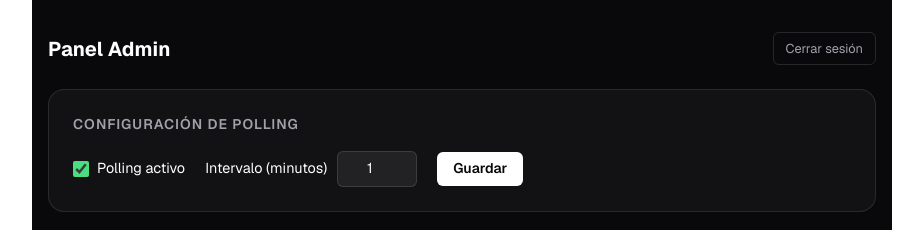
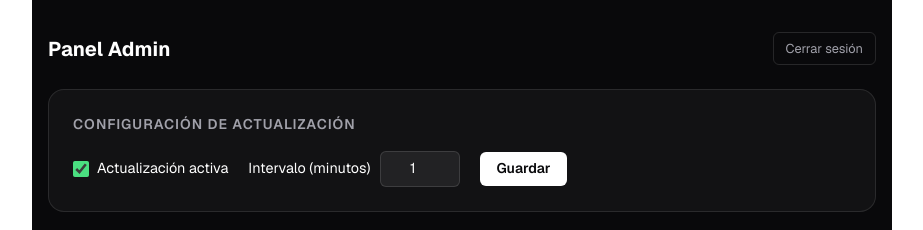
Before and after one commit to andres-mingarro/colordeldolar, a Next.js app: page /admin in a window 1280 px wide. Shown: the top 230 px of the page, without its empty margins (178-1101 px from the left). Built offline with nearby package versions, Linux system fonts and the light colour scheme; no server answers; the database is empty.

Commit message:
refactor: reemplazar texto 'polling' por 'actualización' en UI
Co-Authored-By: Claude Sonnet 4.6 <noreply@anthropic.com>

```diff
--- a/src/app/admin/AdminDashboard.tsx
+++ b/src/app/admin/AdminDashboard.tsx
@@ -54,9 +54,9 @@ export default function AdminDashboard({ cotizaciones, pollingActivo, pollingInt
         <button onClick={logout} className={styles.logoutBtn}>Cerrar sesión</button>
       </header>
 
-      {/* ── Configuración de polling ── */}
+      {/* ── Configuración de actualización ── */}
       <section className={styles.card}>
-        <h2 className={styles.cardTitle}>Configuración de polling</h2>
+        <h2 className={styles.cardTitle}>Configuración de actualización</h2>
         <form onSubmit={guardarConfig} className={styles.configForm}>
           <label className={styles.checkboxLabel}>
             <input
@@ -65,7 +65,7 @@ export default function AdminDashboard({ cotizaciones, pollingActivo, pollingInt
               onChange={e => setActivo(e.target.checked)}
               className={styles.checkbox}
             />
-            Polling activo
+            Actualización activa
           </label>
 
           <label className={styles.fieldLabel}>
--- a/src/app/page.tsx
+++ b/src/app/page.tsx
@@ -120,9 +120,9 @@ export default function Home() {
           <span className={`${styles.statusDot} ${dotActive ? styles.statusDotActive : ''}`} />
           <span className={styles.statusText}>
             {FORCE_POLLING
-              ? 'Polling forzado 24/7 (desarrollo)'
+              ? 'Actualización forzada 24/7 (desarrollo)'
               : !pollingActivo
-              ? 'Polling desactivado'
+              ? 'Actualización desactivada'
               : mercadoAbierto
               ? `Mercado abierto · actualizando cada ${pollingIntervaloMs / 60_000} min`
               : 'Mercado cerrado · sin actualización automática'}
```
